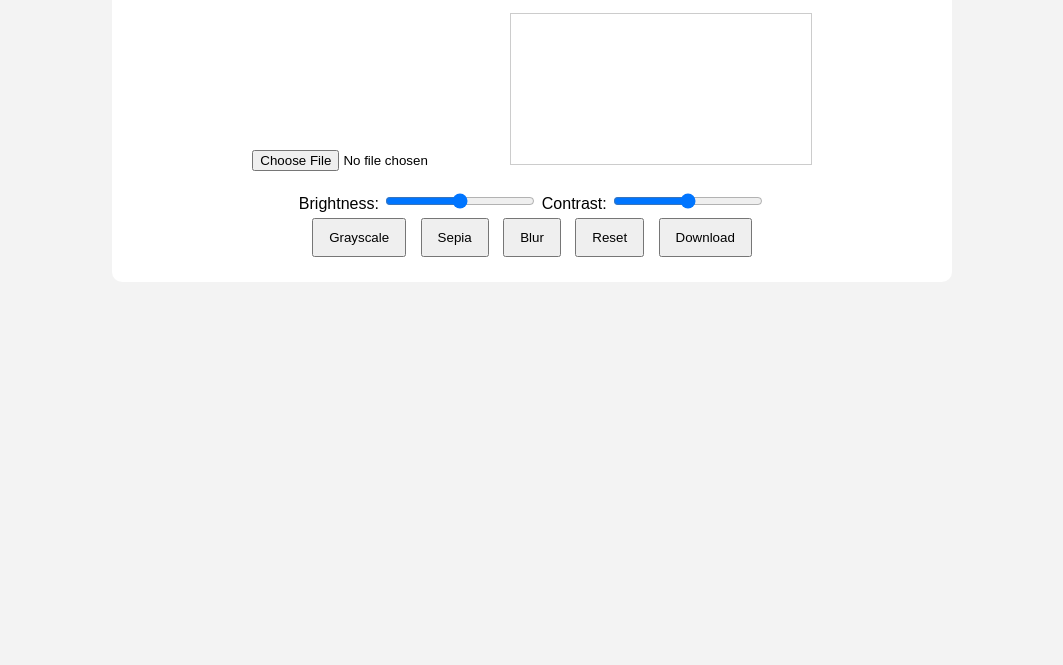
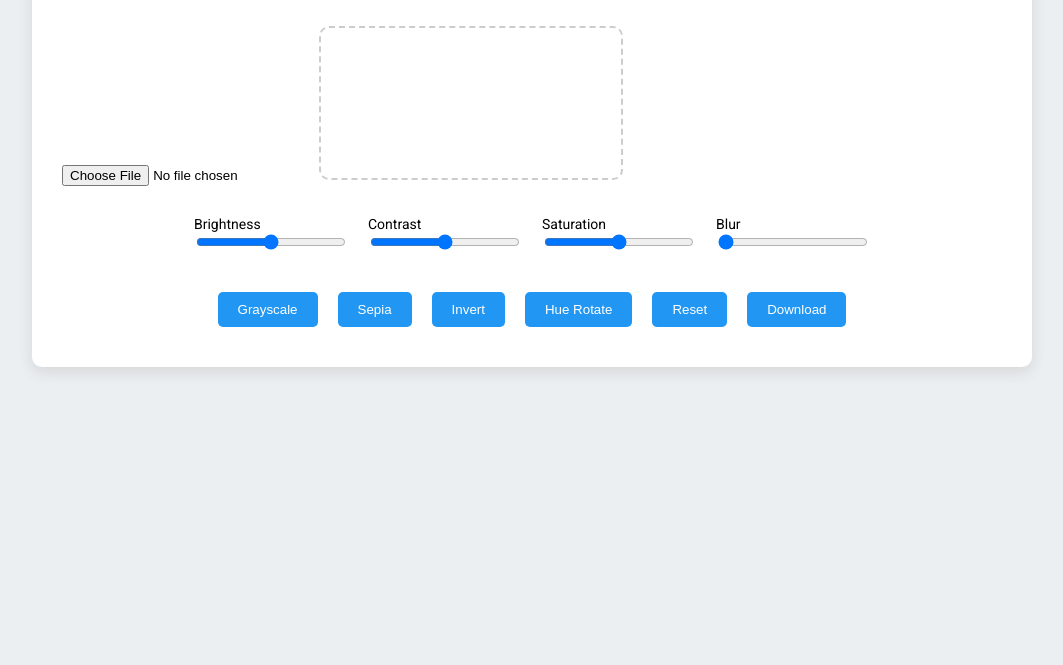
Before and after one commit to laughtercoin8/Photo-editor-pro, a plain HTML site: page index.html in a window 1280 px wide. Shown: the part 135-800 px from the top of the page, without its empty margins (108-1171 px from the left). Drawn offline with Linux system fonts and the light colour scheme.

Commit message:
Add files via upload

```diff
--- a/index.html
+++ b/index.html
@@ -3,119 +3,162 @@
 <head>
   <meta charset="UTF-8" />
   <meta name="viewport" content="width=device-width, initial-scale=1.0"/>
-  <title>Online Photo Editor</title>
+  <title>AI Photo Editor</title>
+  <link href="https://fonts.googleapis.com/css2?family=Roboto&display=swap" rel="stylesheet" />
   <style>
+    * {
+      box-sizing: border-box;
+    }
     body {
-      font-family: Arial, sans-serif;
+      font-family: 'Roboto', sans-serif;
+      margin: 0;
+      padding: 0;
+      background: #eceff1;
+    }
+    .container {
+      max-width: 1000px;
+      margin: 30px auto;
+      background: #ffffff;
+      border-radius: 10px;
+      padding: 30px;
+      box-shadow: 0 5px 15px rgba(0,0,0,0.1);
+    }
+    h1 {
       text-align: center;
-      background: #f3f3f3;
-      padding: 20px;
+      color: #333;
     }
-
-    .container {
-      max-width: 800px;
-      margin: auto;
-      background: white;
-      padding: 20px;
+    #canvas {
+      max-width: 100%;
+      margin-top: 20px;
+      border: 2px dashed #ccc;
       border-radius: 10px;
     }
-
-    #canvas {
-      max-width: 100%;
-      border: 1px solid #ccc;
+    .controls {
+      display: flex;
+      flex-wrap: wrap;
+      justify-content: center;
       margin-top: 20px;
     }
-
-    .controls {
-      margin-top: 20px;
+    .controls label {
+      margin: 10px;
+      display: flex;
+      flex-direction: column;
+      font-size: 14px;
     }
-
     .controls input[type=range] {
       width: 150px;
     }
-
     button {
-      margin: 5px;
-      padding: 10px 15px;
+      margin: 10px;
+      padding: 10px 20px;
+      background: #2196f3;
+      border: none;
+      color: white;
+      border-radius: 5px;
       cursor: pointer;
+      transition: 0.2s;
+    }
+    button:hover {
+      background: #1976d2;
     }
   </style>
 </head>
 <body>
   <div class="container">
-    <h1>Online Photo Editor</h1>
+    <h1>AI Photo Editor</h1>
     <input type="file" id="upload" accept="image/*" />
     <canvas id="canvas"></canvas>
 
     <div class="controls">
-      <label>Brightness:
+      <label>Brightness
         <input type="range" id="brightness" min="0" max="200" value="100" />
       </label>
-      <label>Contrast:
+      <label>Contrast
         <input type="range" id="contrast" min="0" max="200" value="100" />
       </label>
-      <br/>
-      <button onclick="applyFilter('grayscale')">Grayscale</button>
-      <button onclick="applyFilter('sepia')">Sepia</button>
-      <button onclick="applyFilter('blur')">Blur</button>
-      <button onclick="resetImage()">Reset</button>
-      <button onclick="downloadImage()">Download</button>
+      <label>Saturation
+        <input type="range" id="saturation" min="0" max="200" value="100" />
+      </label>
+      <label>Blur
+        <input type="range" id="blur" min="0" max="10" value="0" />
+      </label>
+    </div>
+
+    <div class="controls">
+      <button onclick="applyFilter('grayscale(100%)')">Grayscale</button>
+      <button onclick="applyFilter('sepia(100%)')">Sepia</button>
+      <button onclick="applyFilter('invert(100%)')">Invert</button>
+      <button onclick="applyFilter('hue-rotate(90deg)')">Hue Rotate</button>
+      <button onclick="reset()">Reset</button>
+      <button onclick="download()">Download</button>
     </div>
   </div>
 
   <script>
-    let canvas = document.getElementById("canvas");
-    let ctx = canvas.getContext("2d");
-    let originalImage = null;
+    const canvas = document.getElementById("canvas");
+    const ctx = canvas.getContext("2d");
+    let img = new Image();
+    let originalData = null;
 
-    document.getElementById("upload").addEventListener("change", function (e) {
-      let file = e.target.files[0];
-      let reader = new FileReader();
-
-      reader.onload = function (event) {
-        let img = new Image();
-        img.onload = function () {
+    document.getElementById("upload").addEventListener("change", function(e) {
+      const file = e.target.files[0];
+      const reader = new FileReader();
+      reader.onload = function(event) {
+        img = new Image();
+        img.onload = function() {
           canvas.width = img.width;
           canvas.height = img.height;
           ctx.drawImage(img, 0, 0);
-          originalImage = ctx.getImageData(0, 0, canvas.width, canvas.height);
+          originalData = ctx.getImageData(0, 0, canvas.width, canvas.height);
         };
         img.src = event.target.result;
       };
       reader.readAsDataURL(file);
     });
 
-    document.getElementById("brightness").addEventListener("input", applyAdjustments);
-    document.getElementById("contrast").addEventListener("input", applyAdjustments);
+    const sliders = ["brightness", "contrast", "saturation", "blur"];
+    sliders.forEach(id => {
+      document.getElementById(id).addEventListener("input", applyAdjustments);
+    });
 
     function applyAdjustments() {
-      if (!originalImage) return;
+      if (!originalData) return;
+      ctx.putImageData(originalData, 0, 0);
 
       let brightness = document.getElementById("brightness").value;
       let contrast = document.getElementById("contrast").value;
+      let saturation = document.getElementById("saturation").value;
+      let blur = document.getElementById("blur").value;
 
-      ctx.putImageData(originalImage, 0, 0);
-      ctx.filter = `brightness(${brightness}%) contrast(${contrast}%)`;
-      ctx.drawImage(canvas, 0, 0);
+      ctx.filter = `
+        brightness(${brightness}%)
+        contrast(${contrast}%)
+        saturate(${saturation}%)
+        blur(${blur}px)
+      `;
+      ctx.drawImage(img, 0, 0);
       ctx.filter = "none";
     }
 
-    function applyFilter(type) {
-      ctx.filter = type === "blur" ? "blur(2px)" : `${type}(100%)`;
-      ctx.drawImage(canvas, 0, 0);
+    function applyFilter(filter) {
+      if (!originalData) return;
+      ctx.putImageData(originalData, 0, 0);
+      ctx.filter = filter;
+      ctx.drawImage(img, 0, 0);
       ctx.filter = "none";
     }
 
-    function resetImage() {
-      if (originalImage) {
-        ctx.putImageData(originalImage, 0, 0);
-        document.getElementById("brightness").value = 100;
-        document.getElementById("contrast").value = 100;
-      }
+    function reset() {
+      if (!originalData) return;
+      ctx.putImageData(originalData, 0, 0);
+      document.getElementById("brightness").value = 100;
+      document.getElementById("contrast").value = 100;
+      document.getElementById("saturation").value = 100;
+      document.getElementById("blur").value = 0;
     }
 
-    function downloadImage() {
-      let link = document.createElement("a");
+    function download() {
+      const link = document.createElement("a");
       link.download = "edited-image.png";
       link.href = canvas.toDataURL();
       link.click();
```
